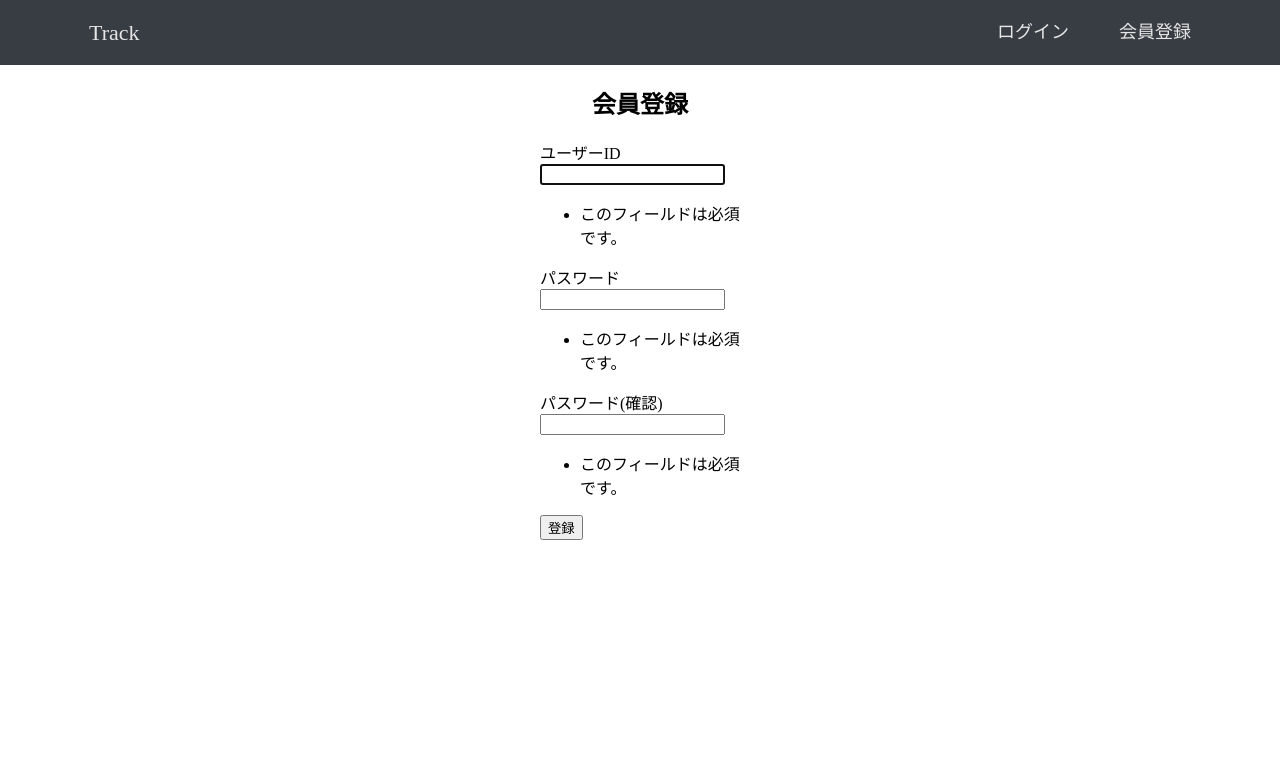
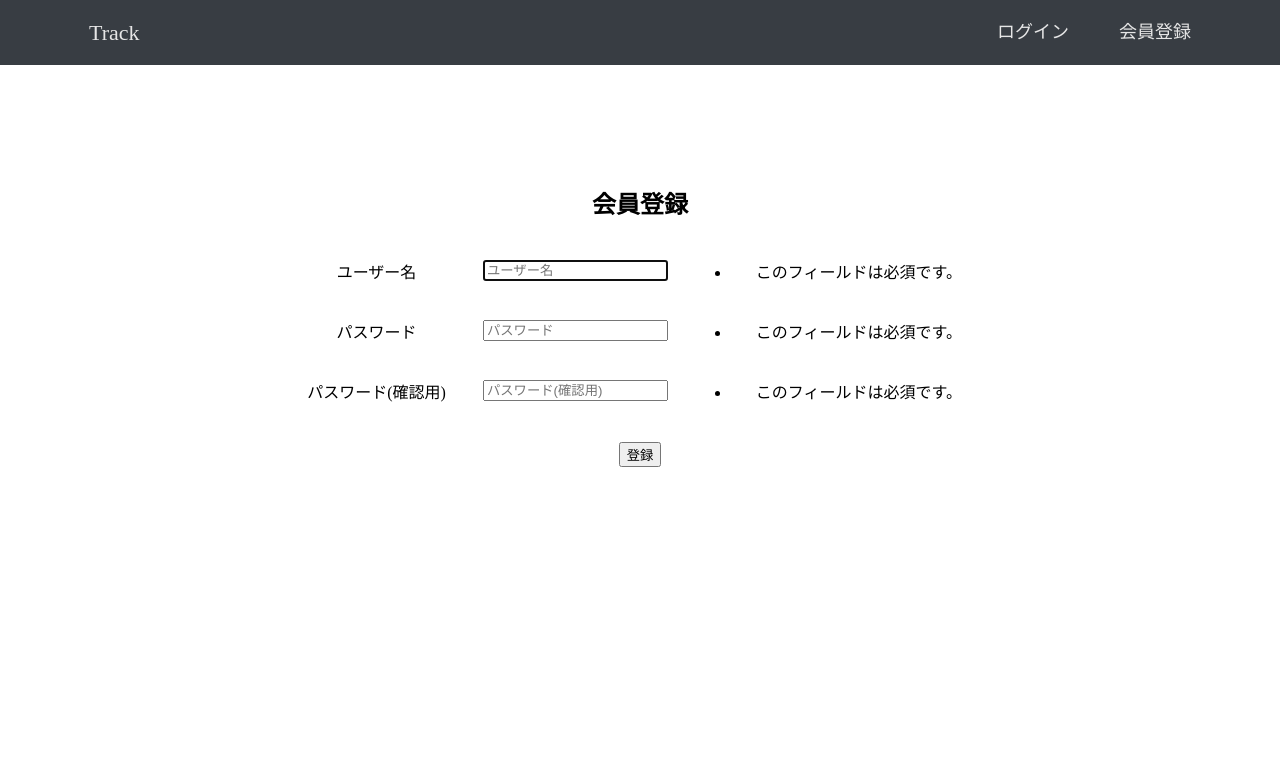
Before and after one commit to shunya28/graph-knowledge-database, a Django app: page /signup/ in a window 1280 px wide. Shown: the top 780 px of the page. After the commit the page ends 467 px from the top, so only its background shows below. Run offline with Django 4.2, Linux system fonts and the light colour scheme; some libraries are stand-ins or nearby versions.

Commit message:
ログイン・会員登録画面のスタイルの修正

```diff
--- a/devenv/accounts/forms.py
+++ b/devenv/accounts/forms.py
@@ -7,9 +7,13 @@ class UserCreateForm(UserCreationForm):
         super().__init__(*args, **kwargs)
 
         # htmlの表示を変更可能にします
-        self.fields['username'].widget.attrs['class'] = 'form-control'
-        self.fields['password1'].widget.attrs['class'] = 'form-control'
-        self.fields['password2'].widget.attrs['class'] = 'form-control'
+        # self.fields['username'].widget.attrs['class'] = 'form-control'
+        # self.fields['password1'].widget.attrs['class'] = 'form-control'
+        # self.fields['password2'].widget.attrs['class'] = 'form-control'
+
+        for field in self.fields.values():
+            field.widget.attrs['class'] = 'signup-form'
+            field.widget.attrs['placeholder'] = field.label
 
     class Meta:
         model = User
--- a/devenv/accounts/templates/accounts/login.html
+++ b/devenv/accounts/templates/accounts/login.html
@@ -16,10 +16,10 @@
     <div class="main-wrapper">
         <div class="login-wrapper">
             <h2>ログイン</h2>
-            <form action="" method="POST">
+            <form action="{% url 'accounts:login' %}" method="POST">
                 {% csrf_token %}
                 {% for field in form %}
-                    {{ field }}
+                    {{ field }}<br>
                 {% endfor %}
                 <div>
                     {% for error in form.non_field_errors %}
--- a/devenv/accounts/templates/accounts/signup.html
+++ b/devenv/accounts/templates/accounts/signup.html
@@ -18,15 +18,23 @@
             <h2>会員登録</h2>
             <form method="POST" action="{% url 'accounts:signup' %}">
                 {% csrf_token %}
-                <label>ユーザーID</label>
-                {{ form.username }}
-                {{ form.username.errors }}
-                <label>パスワード</label>
-                {{ form.password1 }}
-                {{ form.password1.errors }}
-                <label>パスワード(確認)</label>
-                {{ form.password2 }}
-                {{ form.password2.errors }}
+                <table>
+                    <tr>
+                        <td>ユーザー名</td>
+                        <td>{{ form.username }}</td>
+                        <td>{{ form.username.errors }}</td>
+                    </tr>
+                    <tr>
+                        <td>パスワード</td>
+                        <td>{{ form.password1 }}</td>
+                        <td>{{ form.password1.errors }}</td>
+                    </tr>
+                    <tr>
+                        <td>パスワード(確認用)</td>
+                        <td>{{ form.password2 }}</td>
+                        <td>{{ form.password2.errors }}</td>
+                    </tr>
+                </table>
                 <button type = "submit">登録</button>
               </form>
         </div>
--- a/devenv/track/models.py
+++ b/devenv/track/models.py
@@ -1,3 +1,4 @@
+from tokenize import String
 from django.db import models
 from neomodel import (
     StructuredNode,
@@ -23,6 +24,7 @@ class Sequence(StructuredRel):
 class Article(StructuredNode):
     creation_date = DateTimeProperty(default_now=True)
     # edit_date = DateTimeProperty()
+    author = StringProperty()
     title = StringProperty(required=True)
     body = StringProperty(required=True)
 
--- a/devenv/track/static/track/cytoscape.js
+++ b/devenv/track/static/track/cytoscape.js
@@ -76,6 +76,7 @@ cy.on('tap', 'node', function(evt) {
         for(let i = 0; i < graph_data.length; i++) {
             if(node.id() === graph_data[i].data.id) {
                 document.getElementById('article-title').textContent = graph_data[i].data.title;
+                document.getElementById('author').textContent = graph_data[i].data.author;
                 document.getElementById('article-body').innerHTML = markdown_to_sanitized_html(graph_data[i].data.body);
                 document.querySelectorAll('pre, code').forEach((el) => {
                     hljs.highlightElement(el);
--- a/devenv/track/static/track/style.css
+++ b/devenv/track/static/track/style.css
@@ -82,6 +82,14 @@ body {
     height: 100%;
 }
 
+.errorlist {
+
+}
+
+.form-control {
+    margin-bottom: 20px;
+}
+
 .graph-wrapper {
     height: 100%;
 }
@@ -122,12 +130,28 @@ header {
 }
 
 .login-wrapper {
-    width: 200px;
+    width: 80%;
+    padding-top: 100px;
+    margin: 0 auto;
+    text-align: center;
+}
+
+.login-wrapper h2 {
+    margin-bottom: 20px;
+}
+
+.login-wrapper form {
+    width: 90%;
     margin: 0 auto;
 }
 
-.login-wrapper h2 {
-    text-align: center;
+.login-wrapper p {
+    margin-bottom: 20px;
+}
+
+.login-wrapper table {
+    width: 700px;
+    margin: 0 auto 20px auto;
 }
 
 .main-wrapper {
--- a/devenv/track/templates/track/index.html
+++ b/devenv/track/templates/track/index.html
@@ -49,6 +49,7 @@
         <div class="article-wrapper" id="article-detail" style="display: none;">
             <a href="#" id="close_btn" onclick="hide_article_page()">×</a>
             <h1 id="article-title"></h1>
+            <p id="author"></p>
             <p id="article-body"></p>
         </div>
 
```
